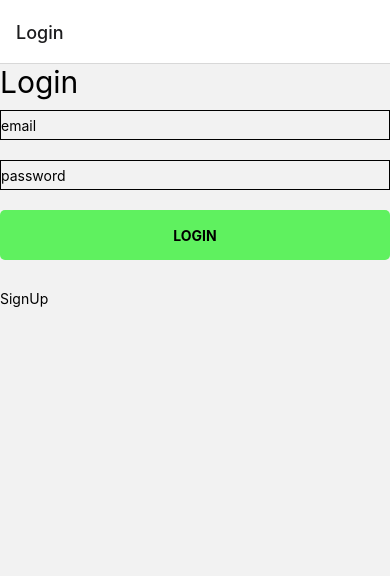
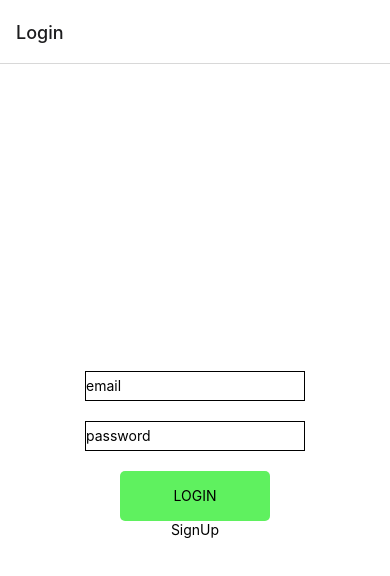
Before and after one commit to IrvinDelgado/billing-app, a React Native app: screen /Login in a window 390 px wide. Shown: the top 576 px of the page. Built offline with nearby package versions, Linux system fonts and the light colour scheme.

Commit message:
localized styles

```diff
--- a/src/components/auth/Login.tsx
+++ b/src/components/auth/Login.tsx
@@ -1,5 +1,6 @@
 import React, { useState } from 'react';
-import { Text, View, TextInput, StyleSheet, TouchableOpacity } from 'react-native';
+import { Text, View, TextInput, TouchableOpacity } from 'react-native';
+import { styles } from '../../styles/main';
 
 const Login = ({navigation}:any) => {
   const [email, setEmail] = useState('');
@@ -10,8 +11,7 @@ const Login = ({navigation}:any) => {
   }
 
   return (
-    <View>
-      <Text style={styles.header}>Login</Text>
+    <View style={styles.container}>
       <TextInput
         style={styles.TextInput}
         placeholder="email"
@@ -24,50 +24,17 @@ const Login = ({navigation}:any) => {
         onChangeText={newText => setPassword(newText)}
         defaultValue={password}
       />
-      <TouchableOpacity style={styles.loginBtn}
+      <TouchableOpacity style={styles.Button}
       onPress={login}>
-        <Text style={styles.loginText}>LOGIN</Text>
+        <Text>LOGIN</Text>
       </TouchableOpacity>
       <TouchableOpacity onPress={() =>
         navigation.navigate('SignUp', { name: 'Jane' })
       }>
-        <Text style={styles.signUp}>SignUp</Text>
+        <Text>SignUp</Text>
       </TouchableOpacity>
     </View>
   );
 }
 
 export default Login;
-
-const styles = StyleSheet.create({
-  container: {
-    flex: 1,
-    backgroundColor: '#fff',
-    alignItems: 'center',
-    justifyContent: 'center',
-  },
-  header:{
-    fontSize: 30,
-    paddingBottom: 10,
-  },
-  TextInput: {
-    height: 30,
-    marginBottom: 20,
-    borderColor: 'black',
-    borderWidth: 1,
-  },
-  loginBtn: {
-   borderRadius:5,
-   height: 50,
-   alignItems:"center",
-   justifyContent:"center",
-   backgroundColor:"#5FF15F",
-  },
-  loginText: {
-    fontWeight: 'bold',
-  },
-  signUp: {
-    height: 30,
-    marginTop: 30,
-  },
-});
--- a/src/components/auth/SignUp.tsx
+++ b/src/components/auth/SignUp.tsx
@@ -1,13 +1,14 @@
 import React, { useState } from 'react';
-import { Text, View, TextInput, StyleSheet, TouchableOpacity } from 'react-native';
+import { Text, View, TextInput, TouchableOpacity } from 'react-native';
+import { styles } from '../../styles/main';
 
 const SignUp = ({navigation}:any) => {
   const [email, setEmail] = useState('');
   const [password, setPassword] = useState('');
   const [confPassword, setConfPassword] = useState('');
   return (
-    <View>
-      <Text style={styles.header}>SignUp</Text>
+    <View style={styles.container}>
+      <Text style={styles.headerText}>SignUp</Text>
       <TextInput
         style={styles.TextInput}
         placeholder="email"
@@ -26,8 +27,8 @@ const SignUp = ({navigation}:any) => {
         onChangeText={newText => setConfPassword(newText)}
         defaultValue={confPassword}
       />
-      <TouchableOpacity style={styles.loginBtn}>
-        <Text style={styles.loginText}>SignUp</Text>
+      <TouchableOpacity style={styles.Button}>
+        <Text>SignUp</Text>
       </TouchableOpacity>
       <TouchableOpacity onPress={() =>
         navigation.navigate('Login', { name: 'Jane' })
@@ -39,26 +40,3 @@ const SignUp = ({navigation}:any) => {
 }
 
 export default SignUp;
-
-const styles = StyleSheet.create({
-  header:{
-    fontSize: 30,
-    paddingBottom: 10,
-  },
-  TextInput: {
-    height: 30,
-    marginBottom: 20,
-    borderColor: 'black',
-    borderWidth: 1,
-  },
-  loginBtn: {
-   borderRadius:5,
-   height: 50,
-   alignItems:"center",
-   justifyContent:"center",
-   backgroundColor:"#5FF15F",
-  },
-  loginText: {
-    fontWeight: 'bold',
-  }
-});
--- /dev/null
+++ b/src/styles/common.tsx
@@ -0,0 +1,13 @@
+export const TextInput = {
+  height: 30,
+  marginBottom: 20,
+  borderColor: 'black',
+  borderWidth: 1,
+}
+
+export const Button = {
+  borderRadius:5,
+  height: 50,
+  width: 150,
+  backgroundColor:"#5FF15F",
+}
--- /dev/null
+++ b/src/styles/main.tsx
@@ -0,0 +1,23 @@
+import { StyleSheet } from 'react-native';
+import { TextInput, Button } from './common';
+
+export const styles = StyleSheet.create({
+  container: {
+    flex: 1,
+    backgroundColor: '#fff',
+    alignItems: 'center',
+    justifyContent: 'center',
+  },
+  headerText: {
+    fontSize: 30,
+    paddingBottom: 10,
+  },
+  TextInput: {
+    ...TextInput,
+  },
+  Button: {
+    ...Button,
+    alignItems:"center",
+    justifyContent:"center",
+  },
+});
--- a/src/views/home.tsx
+++ b/src/views/home.tsx
@@ -4,6 +4,7 @@ import Bill from '../components/Bill';
 import DonutChart from '../components/DonutChart';
 import { BILLS } from '../DummyData/BILLS';
 import { IBill } from '../models/IBill';
+import { styles } from '../styles/main';
 
 const Home = ({navigation}: any) => {
   const [isLoading, setLoading] = useState(true);
@@ -31,7 +32,7 @@ const Home = ({navigation}: any) => {
   },[])
 
   return (
-    <View>
+    <View style={styles.container}>
       {isLoading ? <ActivityIndicator size={"large"}/>:(
         <View>
         <DonutChart data={data}/>
```
